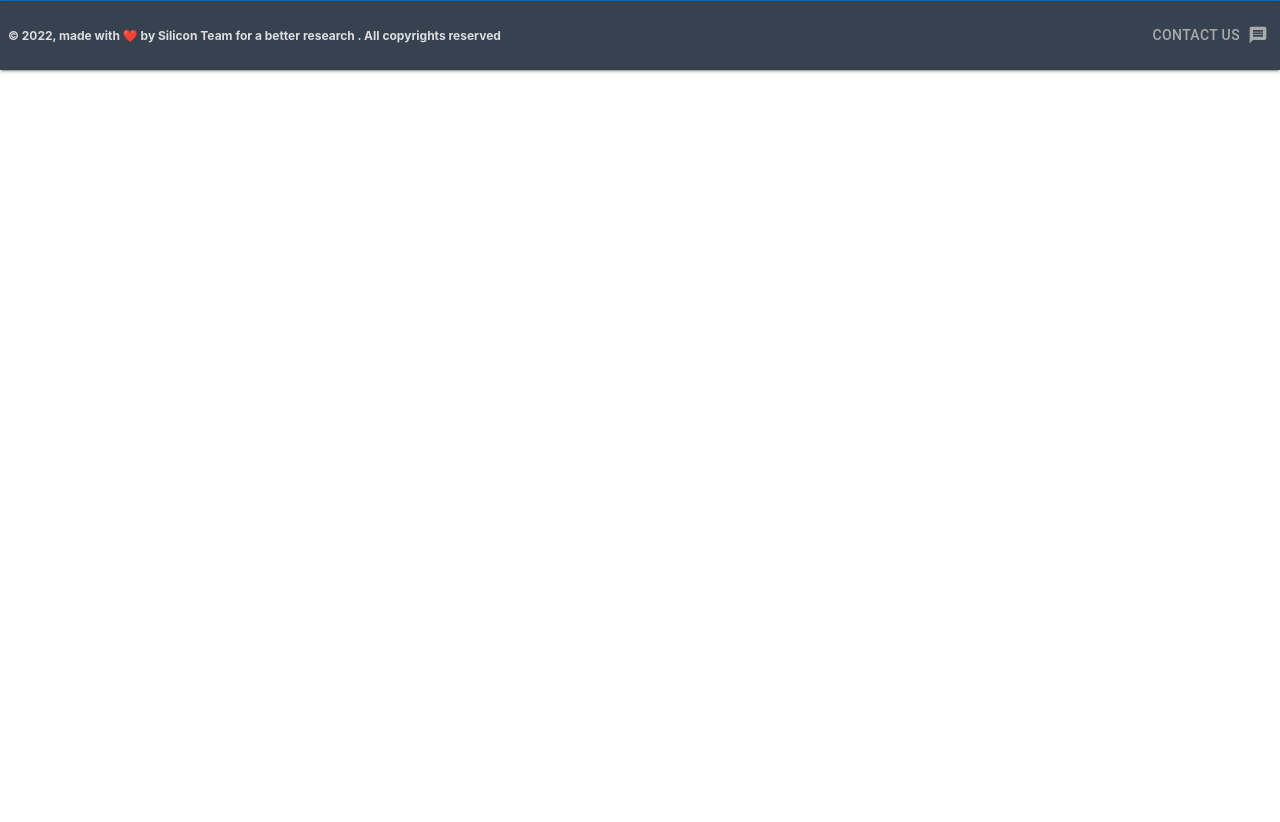
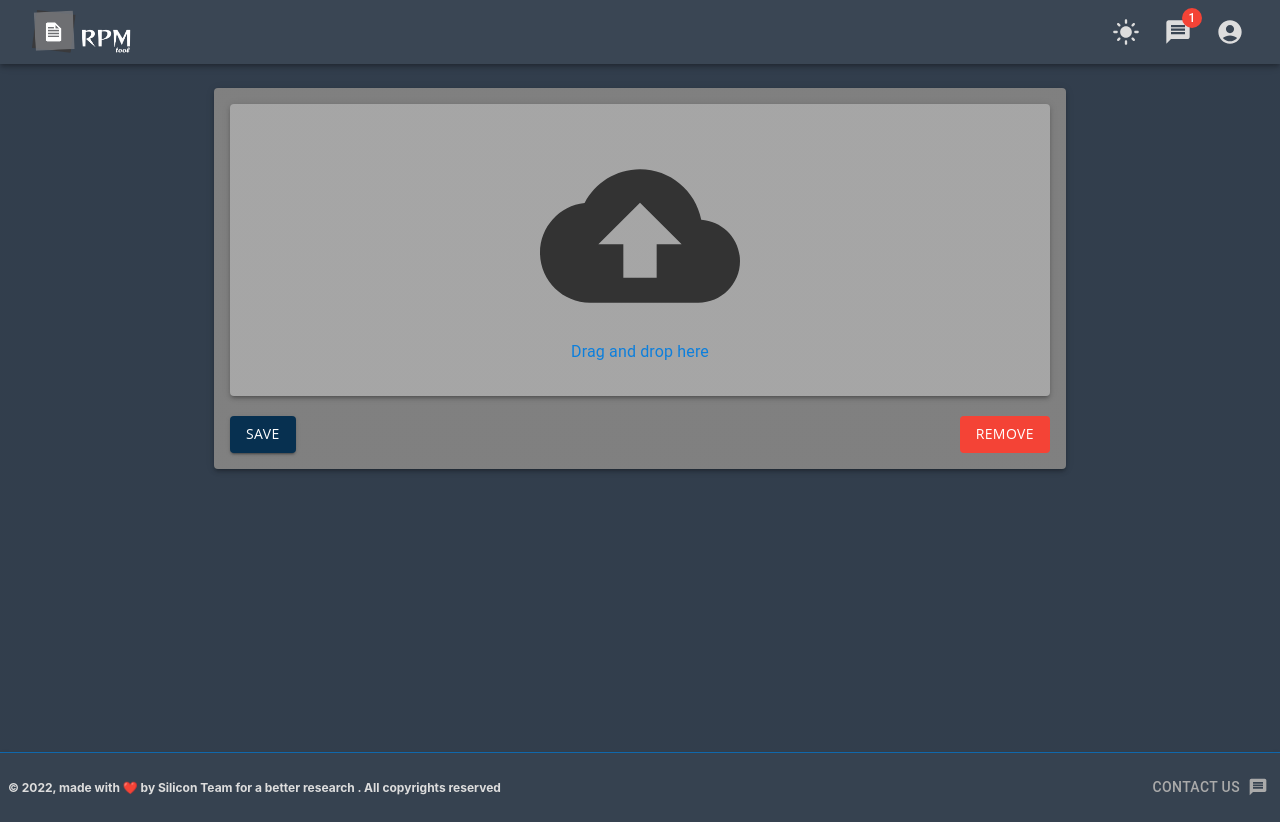
Before and after one commit to Arivaran-T/RPMT, a React (Create React App) app in the folder FrontEnd/rpmt/: page /submission/edit/1 in a window 1280 px wide. Before the commit the page ends 800 px from the top, so only its background shows below. Built offline with nearby package versions, Linux system fonts and the light colour scheme.

Commit message:
addsubmission page ui
addsubmission page ui

```diff
--- a/FrontEnd/rpmt/src/Pages/Pages.js
+++ b/FrontEnd/rpmt/src/Pages/Pages.js
@@ -8,6 +8,7 @@ import Chat from "./Chat/Std-Chat/Chat";
 import Profile from "./Profile/Profile";
 import DashBoard from "./DashBoard/DashBoard";
 import Submission from "./Submission/Submission";
+import AddSubmission from "./Submission/AddSubmission";
 
 function Pages(props) {
   return (
@@ -27,6 +28,11 @@ function Pages(props) {
           eaxct
           path="/submission/:id"
           element={<Submission mode={props.mode} handler={props.modeHandler} />}
+        />
+        <Route
+          eaxct
+          path="/submission/edit/:id"
+          element={<AddSubmission mode={props.mode} handler={props.modeHandler} />}
         />
         <Route
           path="/auth/sign-in"
--- /dev/null
+++ b/FrontEnd/rpmt/src/Pages/Submission/AddSubmission.js
@@ -0,0 +1,149 @@
+import {
+  Container,
+  Box,
+  Paper,
+  Typography,
+  Avatar,
+  Grid,
+  Divider,
+  Button,
+} from "@mui/material";
+import Header from "../../Components/Header";
+import { makeStyles } from "@mui/styles";
+import { grey, red } from "@mui/material/colors";
+import CloudUploadIcon from "@mui/icons-material/CloudUpload";
+import DeleteIcon from "@mui/icons-material/Delete";
+import UploadIcon from "@mui/icons-material/Upload";
+import FileUploadIcon from "@mui/icons-material/FileUpload";
+const useStyle = makeStyles({
+  lables: {
+    textAlign: "left",
+    fontFamily: "Arial",
+    fontWeight: "700",
+    fontSize: "13px",
+    color: "#ddd",
+  },
+  inputs: {
+    color: "#99ccff",
+    background: "rgb(6, 74, 130)",
+    borderRadius: "5px",
+    fontFamily: "arial",
+    fontWeight: "600",
+    letterSpacing: ".5px",
+  },
+  data: {
+    fontFamily: "Open Sans",
+    fontWeight: "500",
+    fontSize: "13px",
+    color: "#ccc",
+  },
+  dpLabel: {
+    width: "100%",
+    bgcolor: "red",
+  },
+  btn: {
+    "&:hover": {
+      backgroundColor: "#fff",
+      color: "#3c52b2",
+    },
+  },
+});
+function AddSubmission(props) {
+  const classes = useStyle();
+  return (
+    <>
+      <Header mode={props.mode} handler={props.handler} />
+      <Box
+        component={Paper}
+        sx={{ minHeight: "80vh" }}
+        square
+        elevation={1}
+        py={3}
+      >
+        <Container maxWidth="md">
+          <Box
+            component={Paper}
+            elevation={3}
+            square
+            p={2}
+            sx={{
+              borderRadius: "4px",
+              bgcolor: grey[600],
+              color: "#333",
+            }}
+          >
+            <Box
+              component={Paper}
+              elevation={3}
+              square
+              p={2}
+              sx={{
+                borderRadius: "4px",
+                bgcolor: grey[500],
+                color: "#333",
+              }}
+            >
+              <Box my={2} textAlign={"center"}>
+                <label
+                  className={classes.dpLabel}
+                  htmlFor="image-dp"
+                  textAlign={"center"}
+                  onchange="readURL(this);"
+                >
+                  <CloudUploadIcon
+                    sx={{
+                      width: 200,
+                      height: 200,
+                      alignContent: "center",
+                    }}
+                  />
+                  <Typography
+                    textAlign={"center"}
+                    variant="body1"
+                    sx={{ color: "#0D7FDC", mb: 1 }}
+                  >
+                    Drag and drop here
+                  </Typography>
+                </label>
+                <input hidden id="image-dp" type={"file"} />
+              </Box>
+            </Box>
+            <br />
+
+            <Grid
+              container
+              direction="row"
+              alignItems={"center"}
+              justifyContent="space-between"
+            >
+              <Grid item>
+                <Button
+                  alignItems="center"
+                //   disableElevation
+                  sx={{ color: "#fff", fontFamily: "open sans" }}
+                  variant="contained"
+                  className={classes.btn}
+                >
+                  Save
+                </Button>
+              </Grid>
+              <Grid item>
+                <Button
+                  disableElevation
+                  sx={{ color: "#fff", fontFamily: "open sans" }}
+                  color="error"
+                  //   endIcon={<DeleteIcon fontsize="small" />}
+                  variant="contained"
+                  className={classes.btn}
+                >
+                  Remove
+                </Button>
+              </Grid>
+            </Grid>
+          </Box>
+        </Container>
+      </Box>
+    </>
+  );
+}
+export default AddSubmission;
--- a/FrontEnd/rpmt/src/Pages/Submission/Submission.js
+++ b/FrontEnd/rpmt/src/Pages/Submission/Submission.js
@@ -9,6 +9,7 @@ import {
 } from "@mui/material";
 import { typography } from "@mui/system";
 import Header from "../../Components/Header";
+import { useNavigate } from "react-router-dom";
 
 const Rowdata = (props) => {
   return (
@@ -36,6 +37,7 @@ const data = [
 ];
 
 function Submission(props) {
+    const navigate = useNavigate();
   return (
     <>
       <Header mode={props.mode} handler={props.handler} />
@@ -61,7 +63,14 @@ function Submission(props) {
               return <Rowdata heading={row} key={row} />;
             })}
             <Box my={2} textAlign={"right"}>
-              <Button variant="contained">Add Submission</Button>
+              <Button
+                variant="contained"
+                onClick={() => {
+                  navigate(`/submission/edit/:id`);
+                }}
+              >
+                Add Submission
+              </Button>
             </Box>
           </Box>
         </Container>
```
